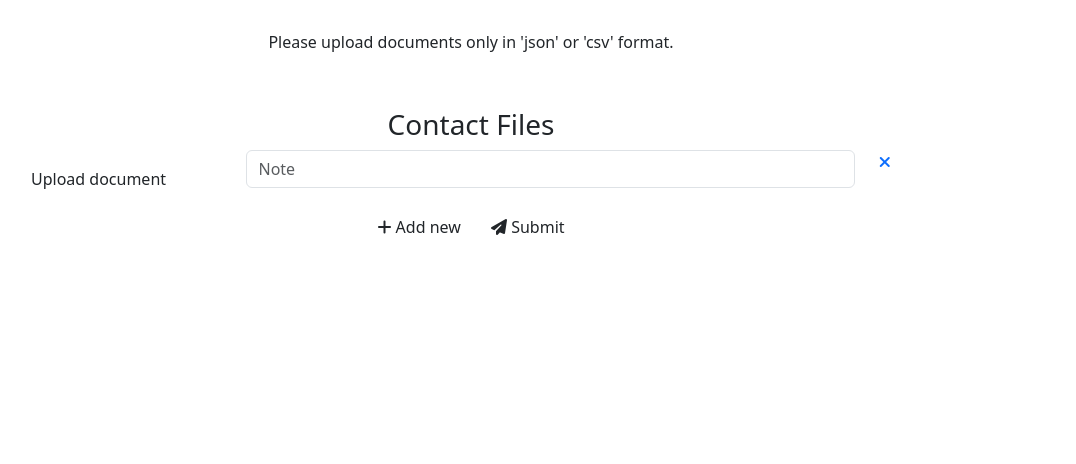
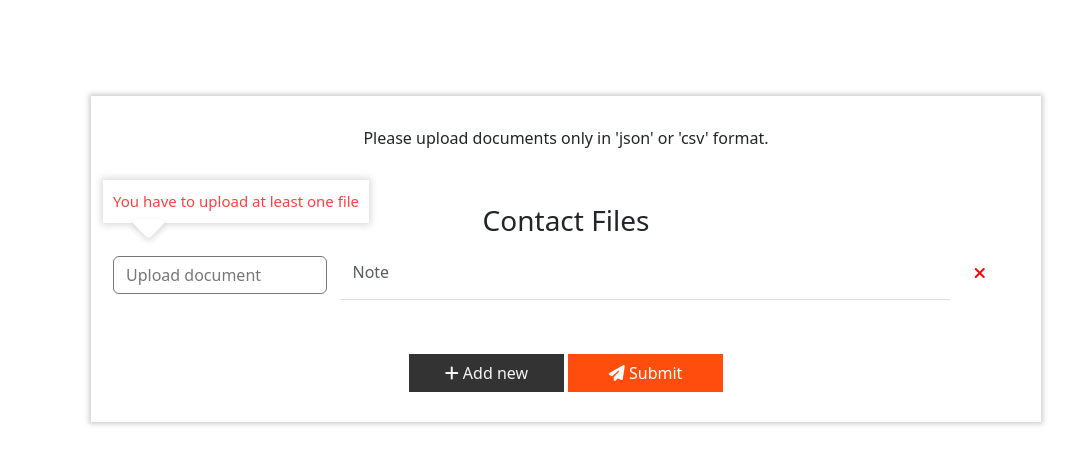
Before and after one commit to ChidimmaOfodum/chabot, a website with bundled scripts: page client/index.html in a window 1280 px wide. Both pictures are taken after a click on the link "Submit". Shown: the whole page, without its empty margins (74-1150 px from the left). Built offline with nearby package versions, Linux system fonts and the light colour scheme.

Commit message:
updating styles

```diff
--- a/client/index.css
+++ b/client/index.css
@@ -1,8 +1,7 @@
-#one {
+#upload-wrapper {
     margin: 0 auto;
     margin-top: 6rem;
     box-shadow: 0px 0px 5px 2px rgba(0, 0, 0, 0.2);
-    /* display: none; */
 }
 
 .msg-box {
@@ -12,14 +11,14 @@
     padding: 2rem;
     display: none;
 }
-.it .btn-orange {
+.first-section .btn-orange {
     background-color: transparent;
     border-color: #777 !important;
     color: #777;
     text-align: left;
     width: 100%;
 }
-.it input.form-control {
+.first-section input.form-control {
     height: 54px;
     border: none;
     margin-bottom: 0px;
@@ -27,7 +26,7 @@
     border-bottom: 1px solid #ddd;
     box-shadow: none;
 }
-.it .form-control:focus {
+.first-section .form-control:focus {
     border-color: #ff4d0d;
     box-shadow: none;
     outline: none;
@@ -48,8 +47,8 @@
     opacity: 0;
     filter: alpha(opacity=0);
 }
-.it .btn-new,
-.it .btn-next {
+.first-section .btn-new,
+.first-section .btn-next {
     margin: 30px 0px;
     border-radius: 0px;
     background-color: #333;
@@ -57,22 +56,22 @@
     font-size: 16px;
     width: 155px;
 }
-.it .btn-next {
+.first-section .btn-next {
     background-color: #ff4d0d;
     color: #fff;
 }
-.it .cancel {
+.first-section .cancel {
     cursor: pointer;
     line-height: 54px;
     color: red;
 }
-.it .uploadDoc {
+.first-section .uploadDoc {
     margin-bottom: 20px;
 }
-.it .uploadDoc {
+.first-section .uploadDoc {
     margin-bottom: 20px;
 }
-.it .btn-orange img {
+.first-section .btn-orange img {
     width: 30px;
 }
 .instruction {
@@ -80,7 +79,7 @@
     text-align: center;
     margin: 30px 0px;
 }
-.it #uploader .docErr {
+.first-section #uploader .docErr {
     position: absolute;
     right: auto;
     top: 180px;
@@ -91,7 +90,7 @@
     box-shadow: 0px 0px 7px 2px rgba(0, 0, 0, 0.2);
     display: none;
 }
-.it #uploader .docErr:after {
+.first-section #uploader .docErr:after {
     content: "\f0d7";
     display: inline-block;
     font-family: FontAwesome;
@@ -112,6 +111,6 @@
     text-align: center;
 }
 
-.btn-tertiary {
+.btn-light {
     display: none;
 }
```
